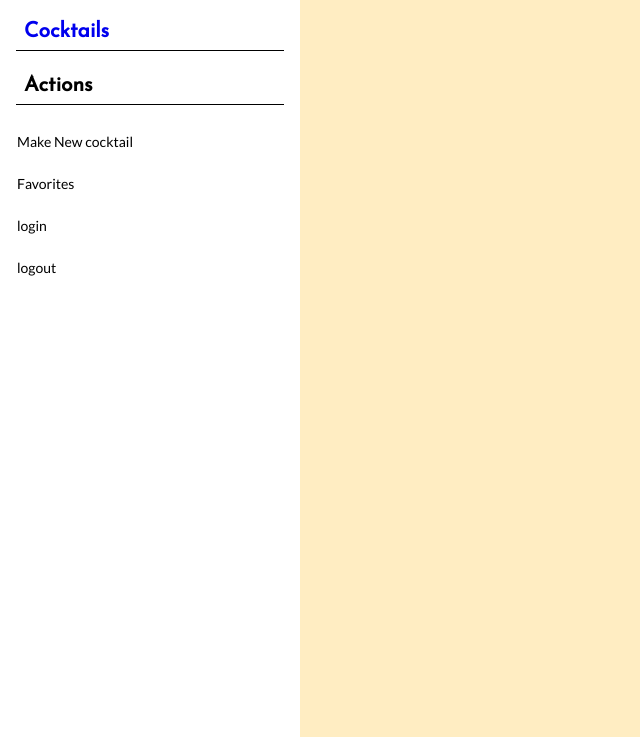
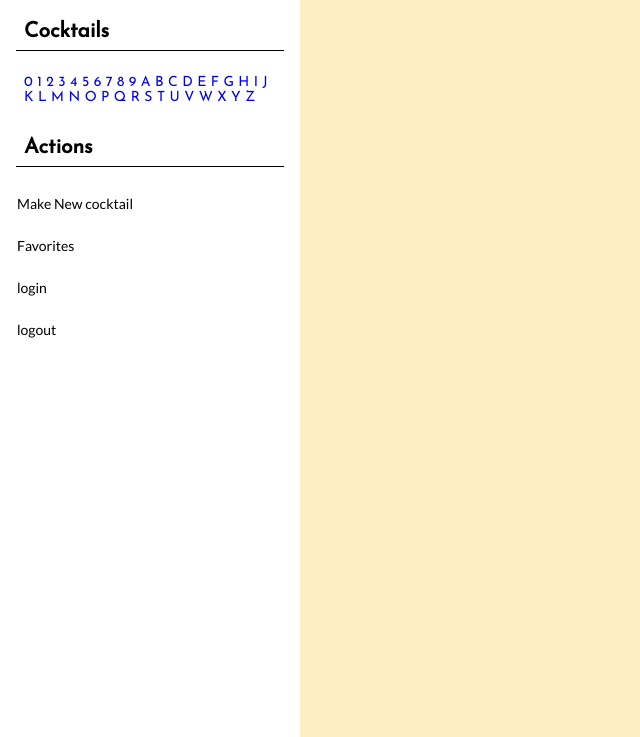
Before and after one commit to rhodunda/cocktail.app-frontend, a plain HTML site: page index.html in a window 1280 px wide. Shown: the part 63-800 px from the top of the page, without its empty margins (0-640 px from the left). Drawn offline with Linux system fonts and the light colour scheme.

Commit message:
Added ability to select cocktail by letter and number

```diff
--- a/index.html
+++ b/index.html
@@ -17,7 +17,8 @@
   <main>
     <aside>
       <h1>Cocktail Picker</h1>
-      <h2 id="cocktails-link"><a href="javascript:;">Cocktails</a></h2>
+      <h2>Cocktails</h2>
+      <div id="cocktails-selector"></div>
       <ul id="cocktails-container" class="side-list">
         <!-- Add Cocktail names Here -->
       </ul>
--- a/src/index.js
+++ b/src/index.js
@@ -1,11 +1,26 @@
 const BASE_URL = 'http://localhost:3000/api/v1';
 const COCKTAILS_LINK = BASE_URL + '/cocktails';
+const COCKTAILS_FIRST_CHAR_ARR = ['0', '1', '2', '3', '4', '5', '6', '7', '8', '9',
+  'A', 'B', 'C', 'D', 'E', 'F', 'G', 'H', 'I', 'J', 'K', 'L', 'M',
+  'N', 'O', 'P', 'Q', 'R', 'S', 'T', 'U', 'V', 'W', 'X', 'Y', 'Z'];
 
-const cocktailsLink = document.querySelector('#cocktails-link');
-cocktailsLink.addEventListener('click', fetchAllCocktails);
+init();
 
-function fetchAllCocktails() {
-  fetch('http://localhost:3000/api/v1/cocktails')
+function init() {
+  const cocktailSelector = document.querySelector('#cocktails-selector');
+
+  COCKTAILS_FIRST_CHAR_ARR.forEach(char => {
+    cocktailAnchor = document.createElement('a');
+    cocktailAnchor.textContent = ` ${char} `;
+    cocktailAnchor.href = 'javascript:';
+    cocktailAnchor.addEventListener('click', () => { fetchCocktails(char) });
+
+    cocktailSelector.appendChild(cocktailAnchor);
+  })
+}
+
+function fetchCocktails(char) {
+  fetch(`http://localhost:3000/api/v1/cocktails?q=${char}`)
     .then(response => response.json())
     .then(cocktails => renderCocktailsTable(cocktails));
 }
@@ -25,10 +40,16 @@ function renderCocktailsTable(cocktails) {
 
   const cocktailsTable = buildCocktailsTable(cocktails);
 
-  container.appendChild(cocktailsTable);
+  if (cocktailsTable) {
+    container.appendChild(cocktailsTable);
+  }
 }
 
 function buildCocktailsTable(cocktails) {
+  if (cocktails.length <= 0) {
+    return;
+  }
+
   const table = document.createElement('table');
   const tHead = document.createElement('thead');
   const tHeadRow = document.createElement('tr');
--- a/style.css
+++ b/style.css
@@ -47,6 +47,10 @@
     margin: 1rem;
     padding: 0.5rem;
     border-bottom: 1px solid #000;
+  }
+  aside #cocktails-selector {
+    font-family: 'Josefin Sans', sans-serif;
+    margin: 1.5rem;
   }
   aside .item {
     padding: 0.5rem 1rem;
```
